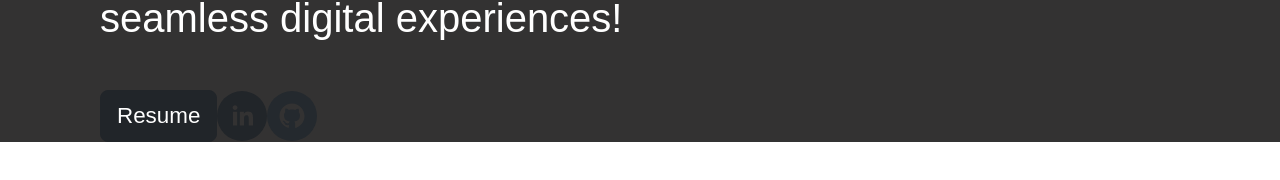
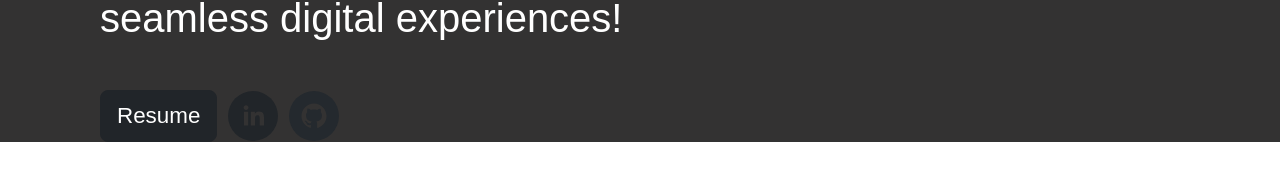
Before and after one commit to ElhamNawabi/portfolio, a React (Create React App) app: page / in a window 1280 px wide. Shown: the part 350-530 px from the top of the page. Built offline with nearby package versions, Linux system fonts and the light colour scheme; a web font is replaced by a local one.

Commit message:
spaced out social media icons

```diff
--- a/package.json
+++ b/package.json
@@ -37,5 +37,8 @@
       "last 1 firefox version",
       "last 1 safari version"
     ]
+  },
+  "devDependencies": {
+    "@babel/plugin-proposal-private-property-in-object": "^7.21.11"
   }
 }
--- a/src/App.css
+++ b/src/App.css
@@ -16,9 +16,13 @@
   font-size: 1.40rem !important;
 }
 
-/* .custom-linked .social-svg-icon {
+.linkedin{
+  padding-left: 2%;
+}
 
-} */
+.github {
+  padding-left: 2%;
+}
 .App {
   background-color: rgb(51, 50, 50);
 }
--- a/src/components/intro.js
+++ b/src/components/intro.js
@@ -12,11 +12,15 @@ const intro = () => {
             Hi, my name is Elham Nawabi and I'm a software developer
             with a passion for crafting seamless digital experiences!
         </h1>
-        <div className="icons">
-        <Button variant="dark" size="lg" href="https://drive.google.com/file/d/1uPhpdez7s9fkOLC-UThC-79c12uj2_qa/view?usp=sharing">Resume</Button>
-        <SocialIcon className="custom-linked" network="linkedin" bgColor="#212529" href="https://www.linkedin.com/in/elham-nawabi-bb2171164/" />
-        <SocialIcon className="custom-hub" network="github" href="https://github.com/ElhamNawabi" />
-        </div>
+        <span className="resume">
+          <Button variant="dark" size="lg" href="https://drive.google.com/file/d/1uPhpdez7s9fkOLC-UThC-79c12uj2_qa/view?usp=sharing">Resume</Button>
+        </span>
+        <span className="linkedin">
+          <SocialIcon className="custom-linked" network="linkedin" bgColor="#212529" href="https://www.linkedin.com/in/elham-nawabi-bb2171164/" />
+        </span>
+        <span className="github">
+          <SocialIcon className="custom-hub" network="github" href="https://github.com/ElhamNawabi" />
+        </span>
     </div>
   )
 }
```
Also changed, not shown: 1 other file (tests, documents, lock files or other folders).
